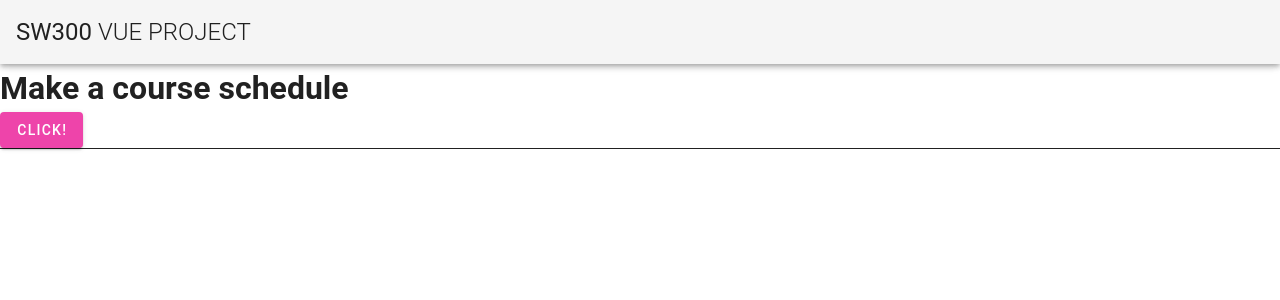
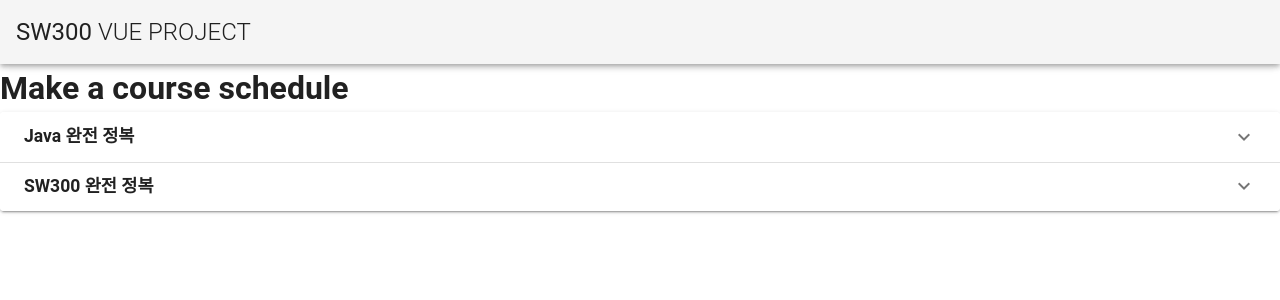
Before and after one commit to hyunsooo/sw300f, a Vue app: page / in a window 1280 px wide. Shown: the top 300 px of the page. Built offline with nearby package versions, Linux system fonts and the light colour scheme; no server answers; a small style sheet from the web is missing.

Commit message:
Make getCourse

```diff
--- a/src/App.vue
+++ b/src/App.vue
@@ -14,7 +14,6 @@
         <span class="mr-2">Latest Release</span>
       </v-btn> -->
     </v-app-bar>
-
     <v-content>
       <Home/>
     </v-content>
--- a/src/views/GetCourse.vue
+++ b/src/views/GetCourse.vue
@@ -1,11 +1,23 @@
 <template>
   <div>
-    <v-btn @click="getCourseList()" color="primary">Click!</v-btn>
-    <v-expansion-panel>
-        <v-expansion-panel-content v-for="(item, idx) in courses" :key="idx">
-            <h3>{{ item.title }}</h3>
-        </v-expansion-panel-content>
-    </v-expansion-panel>
+    <!-- <v-btn @click="getCourseList()" color="primary">Click!</v-btn> -->
+    <v-expansion-panels>
+        <v-expansion-panel v-for="(item, idx) in courses" :key="idx">
+            <v-expansion-panel-header>
+                <h3>{{ item.title }}</h3>
+            </v-expansion-panel-header>
+            <v-expansion-panel-content>
+                기간 : {{ item.duration }} 시간 <br/>
+                최소 인원 : {{ item.minEnrollment }} <br/>
+                최대 인원 : {{ item.maxEnrollment }} <br/>
+                수업료 : {{ item.unitPrice }} <br/>
+                <v-card-actions>
+                    <v-spacer></v-spacer>
+                    <v-btn text color="primary">Select</v-btn>
+                </v-card-actions>
+            </v-expansion-panel-content>
+        </v-expansion-panel>
+    </v-expansion-panels>
   </div>
 </template>
 
@@ -31,8 +43,11 @@ export default {
                 console.log(res.data._embedded.course);
                 this.courses = res.data._embedded.course;
             })
-            .catch(e => console.log(e));
+            .catch(e => { console.log(e)});
         }
+    },
+    created() {
+        this.getCourseList();
     }
 }
 </script>
--- a/src/views/Home.vue
+++ b/src/views/Home.vue
@@ -13,7 +13,8 @@ export default {
     GetCourse
   },
   data: () => ({
-    step: 1
+    step: 1,
+    selectedCourse: null
   })
 };
 </script>
```
